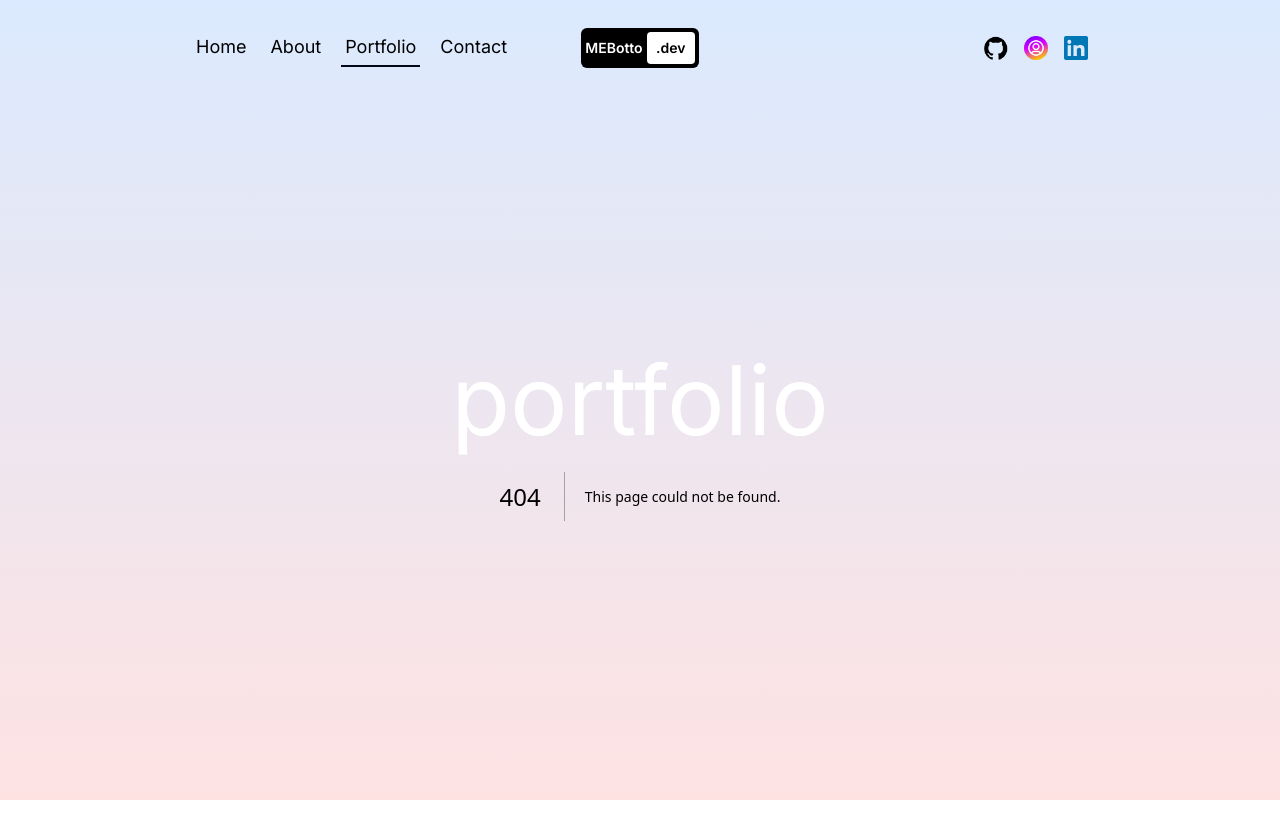
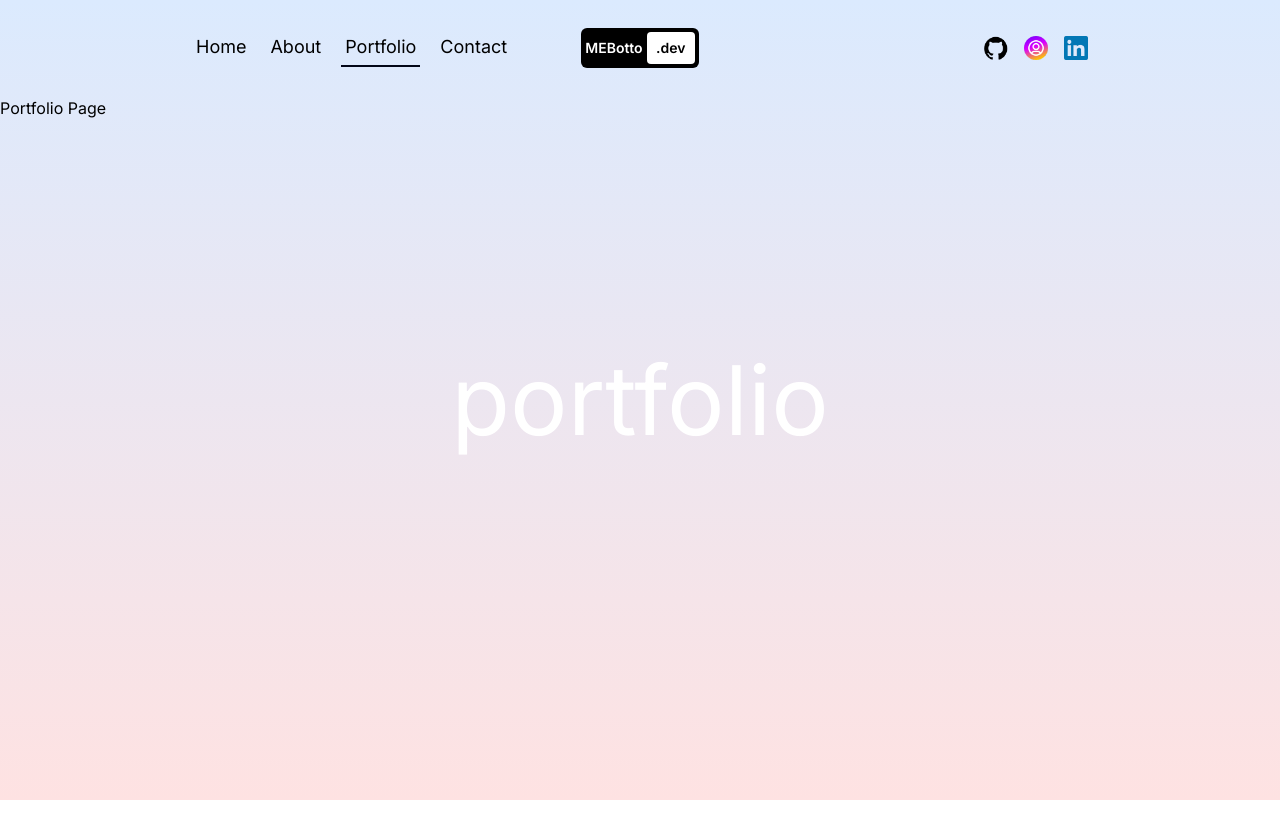
Before and after one commit to MEBotto/portfolio-mebotto, a Next.js app: page /portfolio in a window 1280 px wide. Before the commit this address had no page. Shown: the top 838 px of the page. After the commit the page ends 800 px from the top, so only its background shows below. Built offline with nearby package versions, Linux system fonts and the light colour scheme.

Commit message:
build: Add portfolio page

```diff
--- /dev/null
+++ b/app/portfolio/page.tsx
@@ -0,0 +1,7 @@
+export default function Portfolio() {
+  return (
+    <div>
+      <p>Portfolio Page</p>
+    </div>
+  );
+}
```
